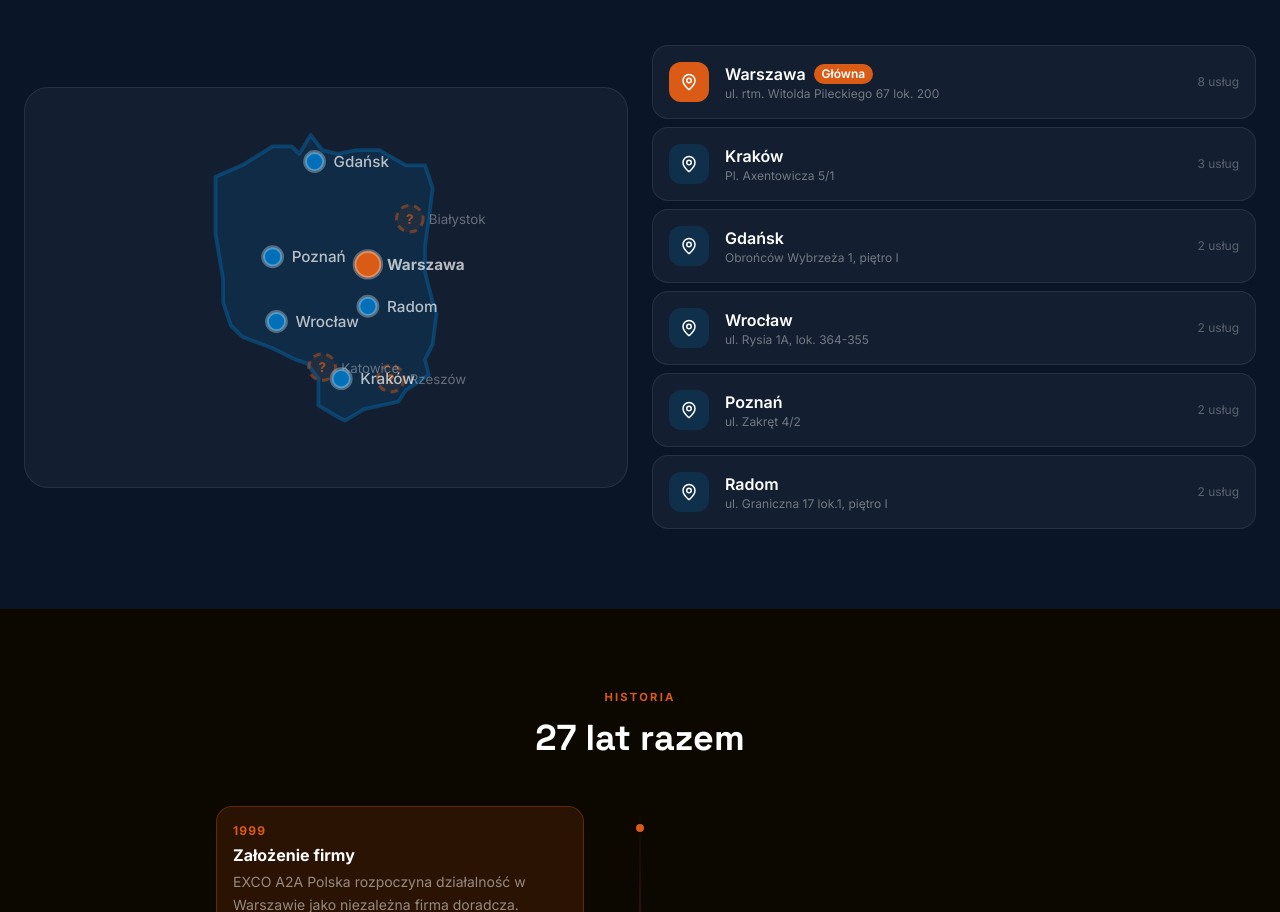
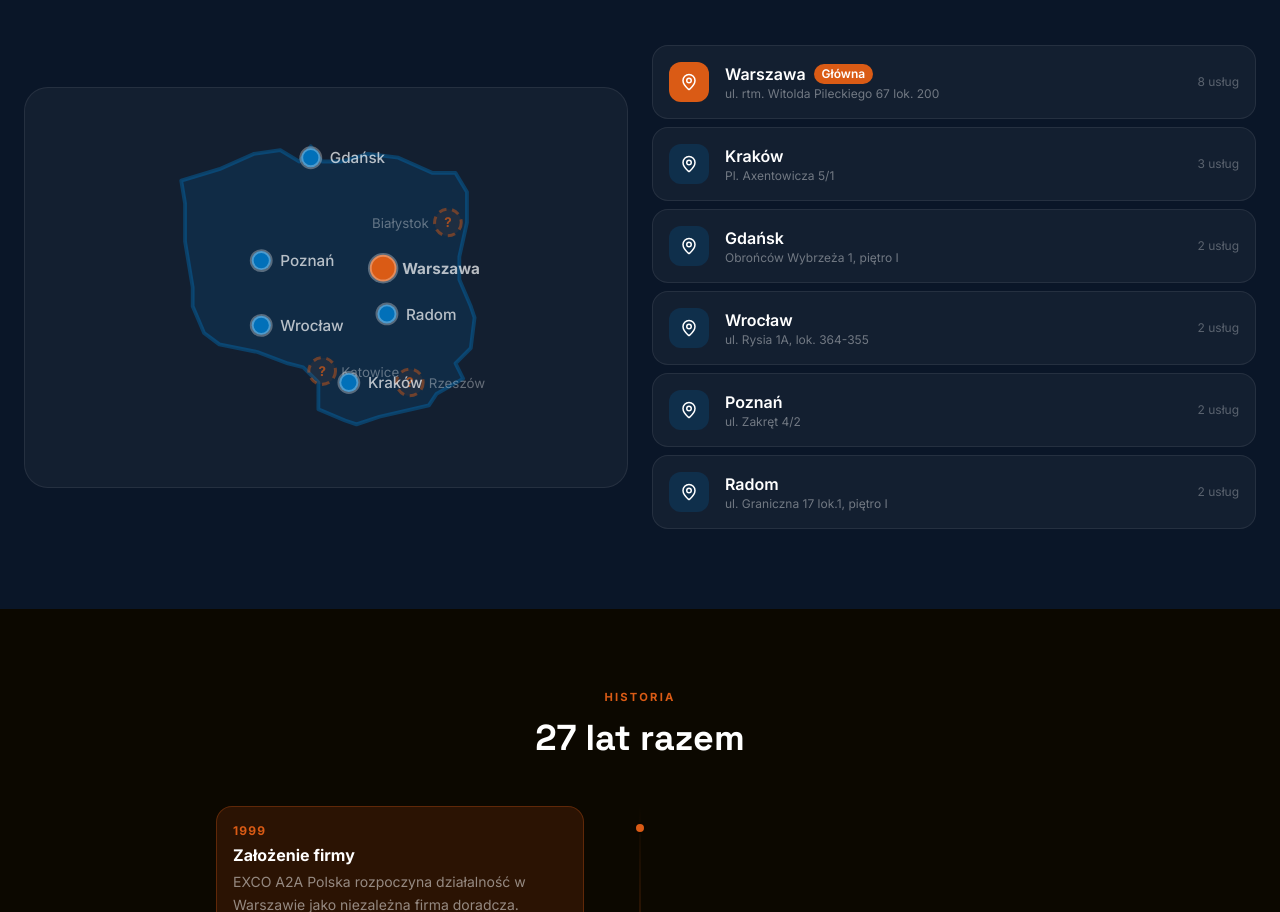
Before and after one commit to TvF80/exco, a React (Vite) app: page / in a window 1280 px wide. Shown: the part 3275-4187 px from the top of the page. Built offline with nearby package versions, Linux system fonts and the light colour scheme.

Commit message:
fix: poprawione proporcje mapy Polski (kwadrat), pozycje miast, etykieta Bialystok

```diff
--- a/src/components/sections/OfficeMapNew.jsx
+++ b/src/components/sections/OfficeMapNew.jsx
@@ -5,9 +5,9 @@ import { offices } from '../../data/offices'
 import { services } from '../../data/services'
 
 const FUTURE_OFFICES = [
-  { id: 'bialystok', city: 'Białystok', x: 72, y: 28 },
-  { id: 'rzeszow',   city: 'Rzeszów',   x: 67, y: 70 },
-  { id: 'katowice',  city: 'Katowice',  x: 49, y: 67 },
+  { id: 'bialystok', city: 'Białystok', x: 82, y: 29, textLeft: true },
+  { id: 'rzeszow',   city: 'Rzeszów',   x: 72, y: 71 },
+  { id: 'katowice',  city: 'Katowice',  x: 49, y: 68 },
 ]
 
 export default function OfficeMapNew({ onServiceClick }) {
@@ -40,19 +40,19 @@ export default function OfficeMapNew({ onServiceClick }) {
             style={{ background: 'rgba(255,255,255,0.04)', border: '1px solid rgba(255,255,255,0.08)', minHeight: 360 }}
           >
             <svg viewBox="8 0 84 92" className="w-full max-w-xs">
-              {/* Poland outline — x=5.93*lon-64, y=-13.67*lat+753.6 */}
+              {/* Poland outline — x=7.9*lon-101.4, y=(54.9-lat)*13.56+5 — poprawne proporcje */}
               <path
-                d="M21,17 L28,14 L36,9 L41,9
-                   L43,11 L46,6 L49,10
-                   L53,11 L58,10 L64,10
-                   L71,14 L76,14
-                   L78,20 L77,28 L76,35 L76,42
-                   L78,50 L79,53
-                   L78,61 L76,65 L77,69 L71,73
-                   L69,76 L60,78 L55,81
-                   L53,80 L48,77
-                   L48,70 L45,66 L42,65 L36,62 L28,59 L25,56
-                   L23,50 L23,44 L22,38 L21,32 L21,27 L21,22
+                d="M12,18 L22,15 L31,11 L38,10
+                   L43,13 L46,9 L49,13
+                   L54,13 L61,11 L69,12
+                   L78,16 L84,16
+                   L87,21 L87,29 L85,38 L85,44
+                   L88,51 L89,54
+                   L88,62 L84,66 L86,70 L79,74
+                   L77,77 L64,80 L58,82
+                   L55,81 L48,78
+                   L48,71 L44,67 L40,66 L32,63 L22,61 L18,58
+                   L15,51 L15,46 L14,40 L13,34 L13,28 L13,24
                    Z"
                 fill="rgba(1,112,185,0.15)"
                 stroke="rgba(1,112,185,0.4)"
@@ -77,9 +77,10 @@ export default function OfficeMapNew({ onServiceClick }) {
                     textAnchor="middle"
                   >?</text>
                   <text
-                    x={f.x + 5} y={f.y + 1.5}
+                    x={f.textLeft ? f.x - 5 : f.x + 5} y={f.y + 1.5}
                     fontSize="3.5" fill="rgba(255,255,255,0.35)"
                     fontWeight="400" fontFamily="Inter, sans-serif"
+                    textAnchor={f.textLeft ? 'end' : 'start'}
                   >{f.city}</text>
                 </g>
               ))}
--- a/src/data/offices.js
+++ b/src/data/offices.js
@@ -8,8 +8,8 @@ export const offices = [
     phone: '+48 22 847 61 17',
     email: 'war@exco.pl',
     // SVG viewBox pozycje na mapie Polski (0-100 skala)
-    x: 61,
-    y: 40,
+    x: 65,
+    y: 41,
     serviceIds: ['konsulting', 'audyt', 'due-diligence', 'outsourcing-ksiegowosci', 'outsourcing-kadr-i-plac', 'esg', 'wejscie-na-rynek-polski', 'uslugi-prawne'],
     teamMemberIds: [1, 2, 3, 4, 6, 7],
   },
@@ -21,8 +21,8 @@ export const offices = [
     postal: '30-034',
     phone: '+48 12 356 24 02',
     email: 'kra@exco.pl',
-    x: 54,
-    y: 70,
+    x: 56,
+    y: 71,
     serviceIds: ['outsourcing-ksiegowosci', 'outsourcing-kadr-i-plac', 'konsulting'],
     teamMemberIds: [5],
   },
@@ -34,8 +34,8 @@ export const offices = [
     postal: '80-398',
     phone: '+48 58 355 81 51',
     email: 'gda@exco.pl',
-    x: 47,
-    y: 13,
+    x: 46,
+    y: 12,
     serviceIds: ['outsourcing-ksiegowosci', 'outsourcing-kadr-i-plac'],
     teamMemberIds: [],
   },
@@ -47,8 +47,8 @@ export const offices = [
     postal: '53-656',
     phone: '+48 71 735 10 97',
     email: 'wro@exco.pl',
-    x: 37,
-    y: 55,
+    x: 33,
+    y: 56,
     serviceIds: ['outsourcing-ksiegowosci', 'outsourcing-kadr-i-plac'],
     teamMemberIds: [8],
   },
@@ -60,8 +60,8 @@ export const offices = [
     postal: '60-351',
     phone: '+48 61 250 33 00',
     email: 'poz@exco.pl',
-    x: 36,
-    y: 38,
+    x: 33,
+    y: 39,
     serviceIds: ['outsourcing-ksiegowosci', 'outsourcing-kadr-i-plac'],
     teamMemberIds: [],
   },
@@ -73,8 +73,8 @@ export const offices = [
     postal: '26-604',
     phone: '+48 48 386 90 23',
     email: 'rad@exco.pl',
-    x: 61,
-    y: 51,
+    x: 66,
+    y: 53,
     serviceIds: ['outsourcing-ksiegowosci', 'outsourcing-kadr-i-plac'],
     teamMemberIds: [],
   },
```
